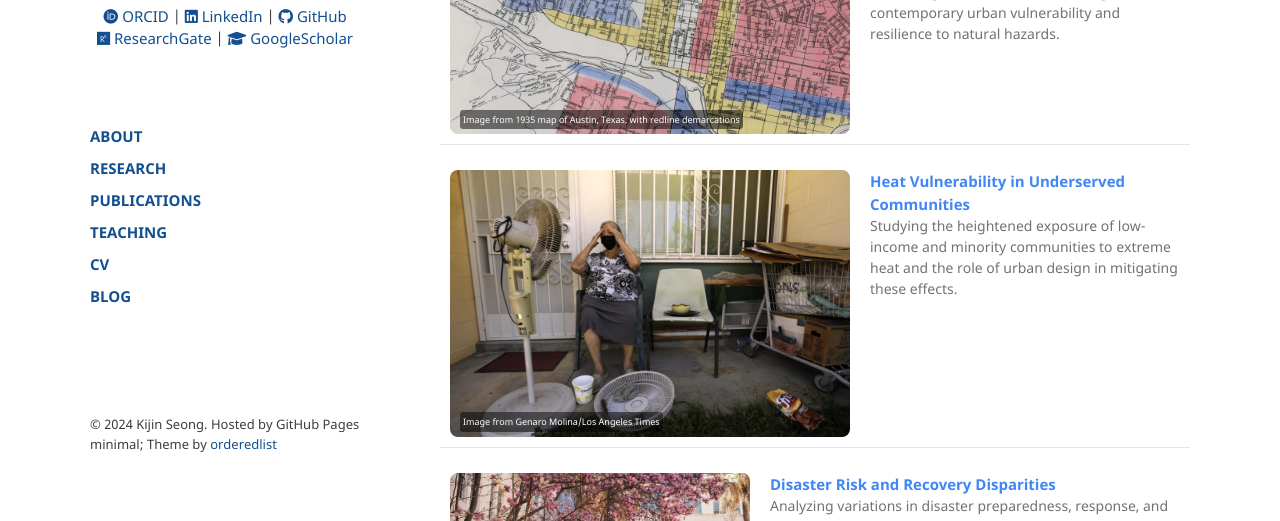
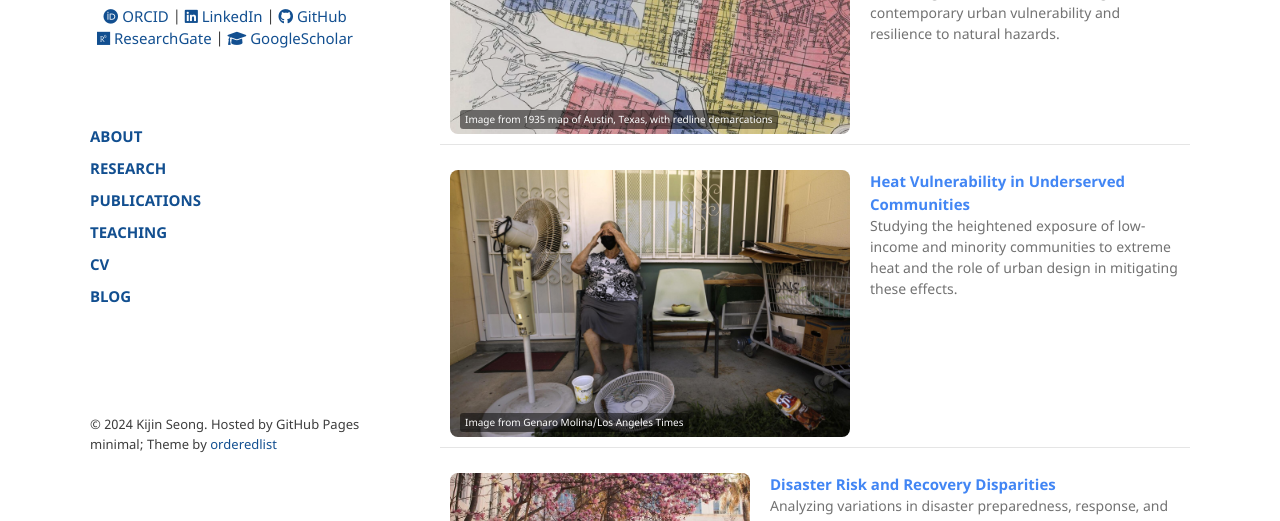
Before and after one commit to kijinseong/kijinseong.github.io, a Jekyll site: the page built from pages/research.md, in a window 1280 px wide. Shown: the part 381-902 px from the top of the page. Built offline with Jekyll 4.4.1, drawn with Linux system fonts in a browser that asks for light colours.

Commit message:
Change credit text

```diff
--- a/assets/css/style.scss
+++ b/assets/css/style.scss
@@ -87,8 +87,10 @@ section {
   left: 10px;
   color: white;
   background-color: rgba(0, 0, 0, 0.5); /* Transparent background */
-  padding: 3px;
-  font-size: 9px;
+  padding: 5px;
+  padding-top: 2px;
+  padding-bottom: 2px;
+  font-size: 10px;
   border-radius: 3px;
 }
 
```
